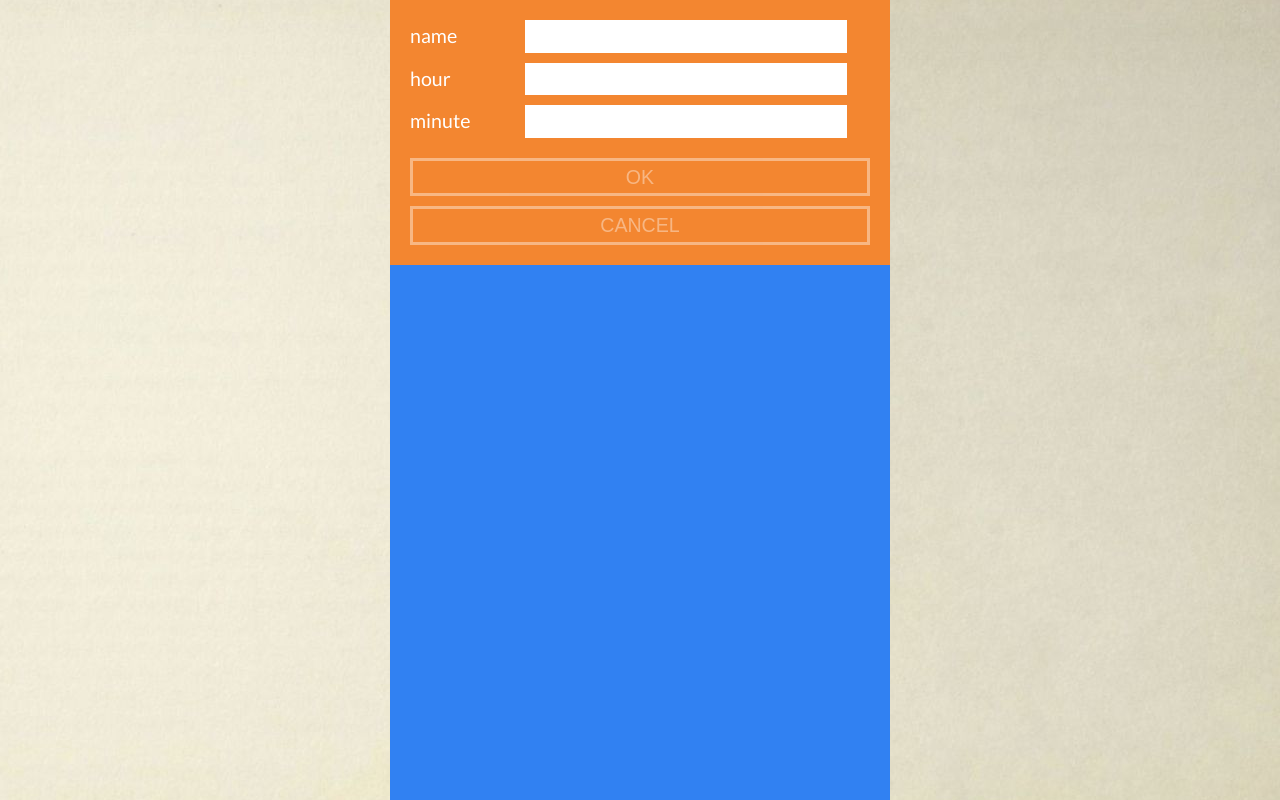
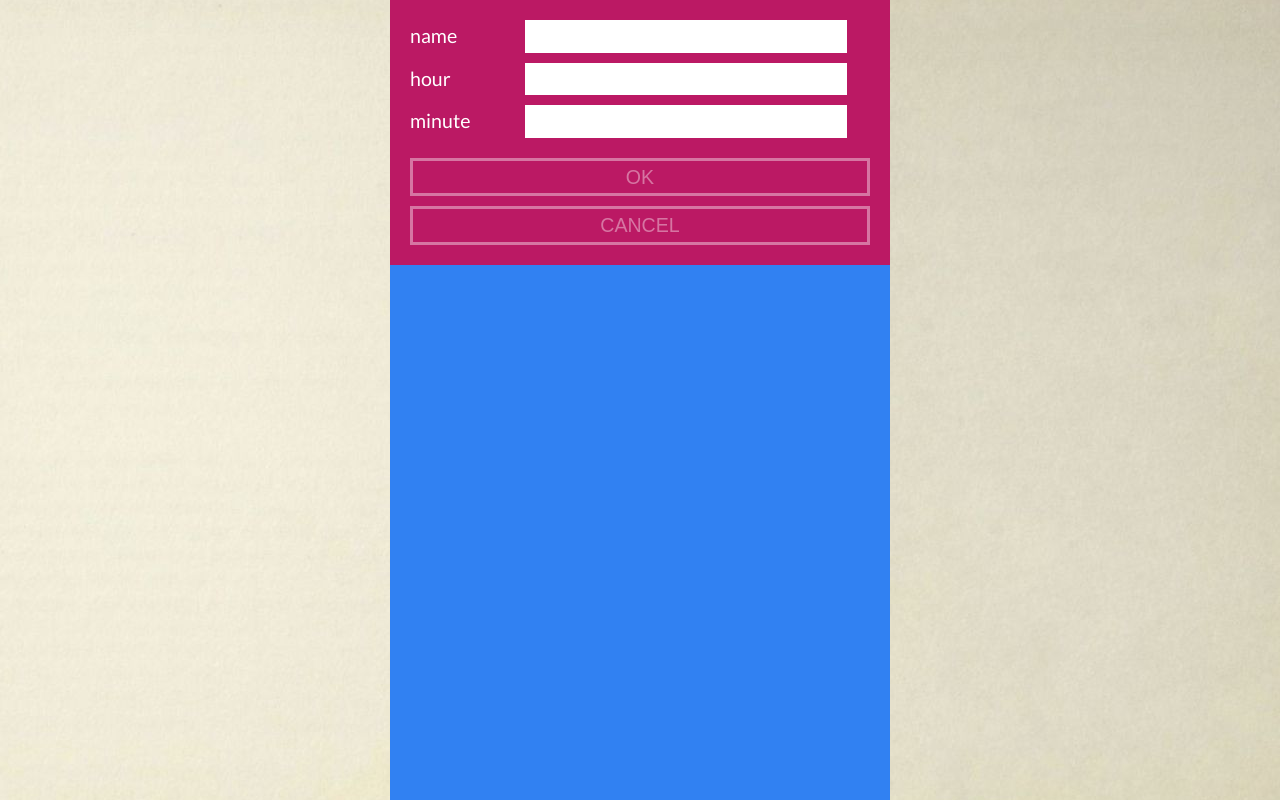
Before and after one commit to stat-tom/countdown-app, a React (Create React App) app: page / in a window 1280 px wide. Built offline with nearby package versions, Linux system fonts and the light colour scheme.

Commit message:
change EditEvent.css

```diff
--- a/src/EditEvent.css
+++ b/src/EditEvent.css
@@ -1,5 +1,5 @@
 .edit-event {
-    background: #f38630;
+    background: #bb1964;
     padding: 20px;
   }
 
```
